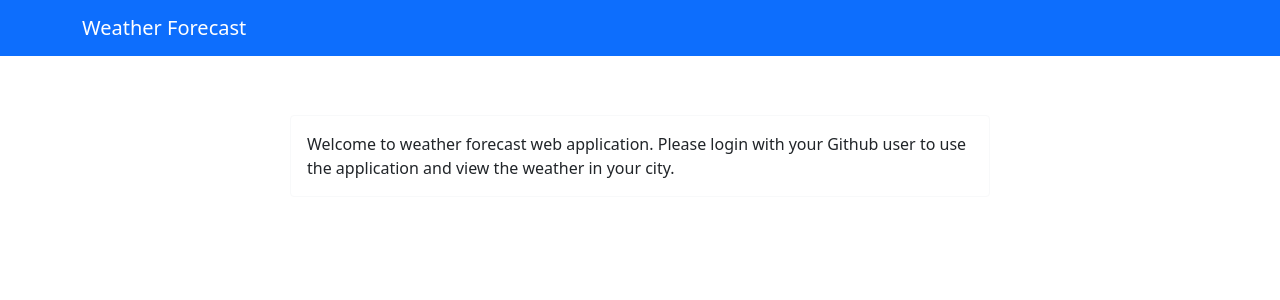
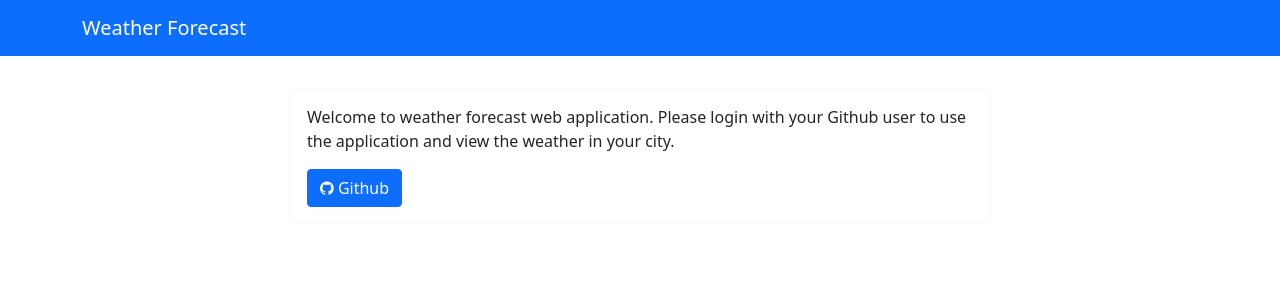
Before and after one commit to edrsn27/Weather-Forecast-Next.js, a Next.js app: page / in a window 1280 px wide. Shown: the top 300 px of the page. Built offline with nearby package versions, Linux system fonts and the light colour scheme.

Commit message:
Add Sign in button

```diff
--- a/components/Auth/SignIn.js
+++ b/components/Auth/SignIn.js
@@ -11,6 +11,10 @@ export default function SignIn() {
           Welcome to weather forecast web application. Please login with your
           Github user to use the application and view the weather in your city.
         </Card.Text>
+
+        <Button>
+          <i className="fa fa-github" aria-hidden="true"></i> Github
+        </Button>
       </Card.Body>
     </Card>
   );
--- a/package.json
+++ b/package.json
@@ -10,6 +10,7 @@
   },
   "dependencies": {
     "bootstrap": "^5.1.3",
+    "font-awesome": "^4.7.0",
     "next": "12.1.6",
     "react": "18.1.0",
     "react-bootstrap": "^2.4.0",
--- a/pages/_app.js
+++ b/pages/_app.js
@@ -1,6 +1,6 @@
 
 import 'bootstrap/dist/css/bootstrap.min.css';
-
+import "font-awesome/css/font-awesome.min.css";
 function MyApp({ Component, pageProps }) {
     return <Component {...pageProps} />
   }
```
Also changed, not shown: 2 other files (tests, documents, lock files or other folders).
